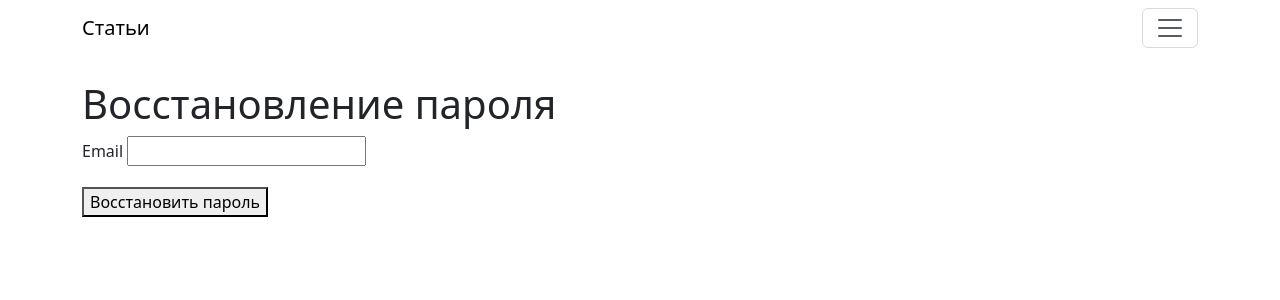
After one commit to k2Raven/articles, a Django app: page /accounts/password-reset/ in a window 1280 px wide. The commit adds this page. Shown: the top 300 px of the page. Run offline with Django 5.2, Linux system fonts and the light colour scheme; some libraries are stand-ins or nearby versions.

Commit message:
реализовал функционал восстановления пароля: добавил маршруты, формы и шаблоны для сброса пароля

```diff
--- a/source/accounts/templates/login.html
+++ b/source/accounts/templates/login.html
@@ -32,6 +32,7 @@
                     <input type="password" class="form-control" name="password" id="password">
                 </div>
                 <button type="submit" class="btn-solid theme-success">Войти</button>
+                <a  class="btn-solid theme-success" href="{% url 'accounts:password_reset' %}">Забыл пароль?</a>
             </form>
         </div>
     </div>
--- /dev/null
+++ b/source/accounts/templates/password_reset_form.html
@@ -0,0 +1,11 @@
+{% extends 'base.html' %}
+
+{% block title %}Восстановление пароля{% endblock %}
+
+{% block content %}
+
+    <h1>Восстановление пароля</h1>
+
+    {% include 'partial/form.html'  with button_value="Восстановить пароль"  %}
+
+{% endblock %}
--- a/source/accounts/urls.py
+++ b/source/accounts/urls.py
@@ -1,6 +1,7 @@
-from django.urls import path
+from django.urls import path, reverse_lazy
 from accounts.views import RegisterView, UserDetailView, UserChangeView, UserPasswordChangeView
-from django.contrib.auth.views import LoginView, LogoutView
+from django.contrib.auth.views import LoginView, LogoutView, PasswordResetView, PasswordResetDoneView, \
+    PasswordResetConfirmView, PasswordResetCompleteView
 
 app_name = 'accounts'
 
@@ -11,4 +12,12 @@ urlpatterns = [
     path('<int:pk>/', UserDetailView.as_view(), name='detail'),
     path('<int:pk>/change/', UserChangeView.as_view(), name='change'),
     path('password_change/', UserPasswordChangeView.as_view(), name='password_change'),
+
+    path('password-reset/', PasswordResetView.as_view(template_name='password_reset_form.html',
+                                                      email_template_name='password_reset_email.html',
+                                                      success_url=reverse_lazy('accounts:password_reset_done')),
+         name='password_reset'),
+    path('password-reset/done/', PasswordResetDoneView.as_view(), name='password_reset_done'),
+    path('password-reset/confirm/<uidb64>/<token>/', PasswordResetConfirmView.as_view(success_url=reverse_lazy('accounts:password_reset_complete')), name='password_reset_confirm'),
+    path('password-reset/complete/', PasswordResetCompleteView.as_view(), name='password_reset_complete'),
 ]
```
Also changed, not shown: source/accounts/templates/password_reset_email.html (added, +8 -0 lines).
